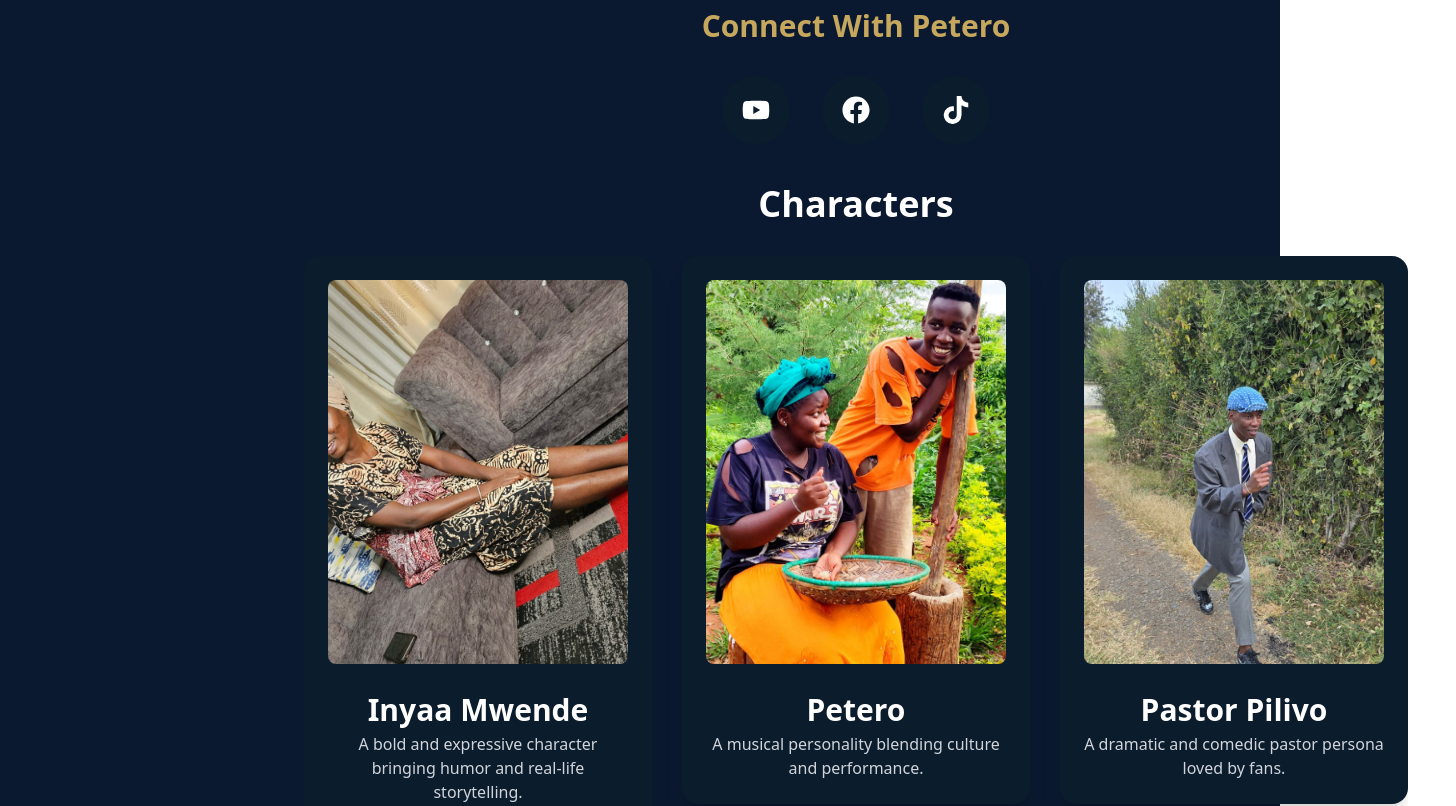
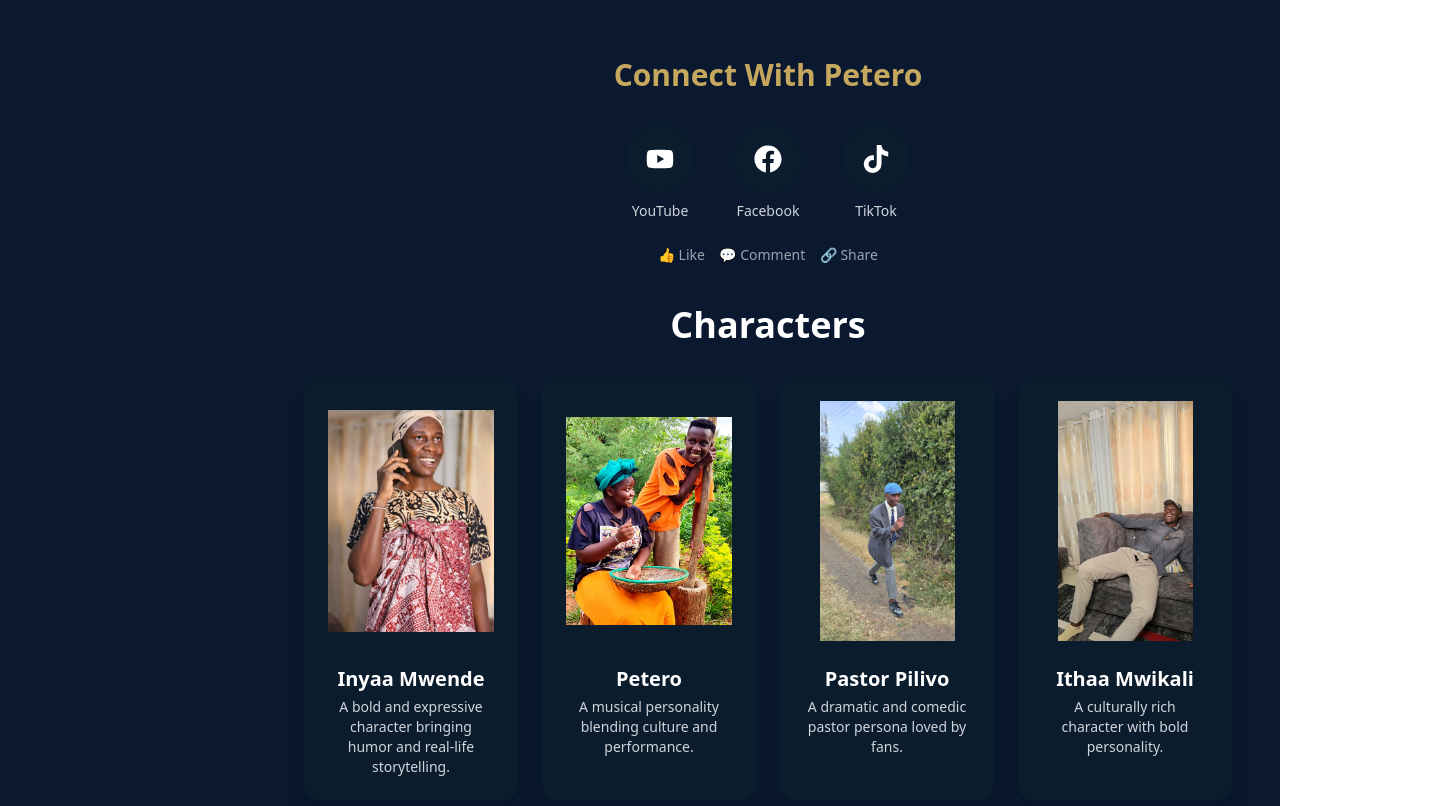
Before and after one commit to CaroMusangi1/PETERO, a React (Vite) app in the folder petero-msanii/: page / in a window 1280 px wide. Shown: the part 880-1686 px from the top of the page, 1456 px wide, since content can reach past the window. Built offline with nearby package versions, Linux system fonts and the light colour scheme.

Commit message:
home page

```diff
--- a/petero-msanii/src/components/media/Carousel.jsx
+++ b/petero-msanii/src/components/media/Carousel.jsx
@@ -5,61 +5,53 @@ import characters from "../../data/characters";
 
 function Carousel() {
   return (
-    <div className="max-w-6xl mx-auto px-4 sm:px-6">
-      {/* Section Title */}
-      <h2 className="text-2xl sm:text-3xl md:text-4xl font-bold text-white mb-6 sm:mb-8 text-center">
+    <div className="max-w-7xl mx-auto px-4 sm:px-6">
+      <h2 className="text-2xl sm:text-3xl md:text-4xl font-bold text-white mb-8 text-center">
         Characters
       </h2>
 
-      {/* Outer Swiper: Scrolls through characters */}
-      <Swiper
-        spaceBetween={16}  // smaller gap on mobile
-        slidesPerView={1}
-        loop = {true}
-                breakpoints={{
-          640: { slidesPerView: 1, spaceBetween: 20 },
-          768: { slidesPerView: 2, spaceBetween: 24 },
-          1024: { slidesPerView: 3, spaceBetween: 30 },
-        }}
+      {/* Grid showing ALL characters */}
+      <div className="grid grid-cols-1 sm:grid-cols-2 lg:grid-cols-4 gap-6">
+        {characters.map((char, idx) => (
+          <div
+            key={idx}
+            className="bg-navy p-4 sm:p-6 rounded-2xl shadow-xl flex flex-col items-center text-center"
           >
-        {characters.map((char, idx) => (
-          <SwiperSlide key={idx}>
-            <div className="bg-navy p-4 sm:p-6 rounded-2xl shadow-xl flex flex-col items-center text-center">
-
-              {/* Inner Swiper: Autoplay only */}
+            {/* Image slider for each character */}
             <Swiper
               modules={[Autoplay]}
               autoplay={{
                 delay: 3000,
                 disableOnInteraction: false,
               }}
+              slidesPerView={1}
               spaceBetween={10}
-                slidesPerView={1}
               speed={800}
-                className="w-full h-56 sm:h-72 md:h-80 lg:h-96 mb-4"
+              className="w-full h-60 mb-4"
             >
               {char.images.map((img, i) => (
                 <SwiperSlide key={i}>
+                  <div className="w-full h-60 flex items-center justify-center rounded-lg overflow-hidden">
                     <img
                       src={img}
                       alt={`${char.name} ${i + 1}`}
-                      className="w-full h-full object-cover rounded-lg"
+                      className="max-h-full max-w-full object-contain"
                     />
+                  </div>
                 </SwiperSlide>
               ))}
             </Swiper>
 
-              {/* Character name and description */}
-              <h3 className="text-xl sm:text-2xl md:text-3xl font-bold text-white mt-2 sm:mt-3">
+            <h3 className="text-xl font-bold text-white mt-2">
               {char.name}
             </h3>
-              <p className="text-gray-300 text-sm sm:text-base mt-1">
+
+            <p className="text-gray-300 text-sm mt-1">
               {char.description}
             </p>
           </div>
-          </SwiperSlide>
         ))}
-      </Swiper>
+      </div>
     </div>
   );
 }
--- /dev/null
+++ b/petero-msanii/src/components/ui/Footer.jsx
@@ -0,0 +1,9 @@
+function Footer() {
+  return (
+    <footer className="w-full bg-navy py-6 text-center text-gray-300 mt-12">
+      Petero Msanii &copy; {new Date().getFullYear()}
+    </footer>
+  );
+}
+
+export default Footer;
--- /dev/null
+++ b/petero-msanii/src/components/ui/Header.jsx
@@ -0,0 +1,13 @@
+function Header() {
+  return (
+    <header className="w-full bg-navy/90 backdrop-blur sticky top-0 z-30 border-b border-gray-700">
+      <div className="max-w-7xl mx-auto px-6 py-3 flex justify-center">
+               <p className="text-gold text-sm md:text-base">
+          Stories, Performance, Passion
+        </p>
+      </div>
+    </header>
+  );
+}
+
+export default Header;
--- a/petero-msanii/src/data/characters.js
+++ b/petero-msanii/src/data/characters.js
@@ -3,7 +3,7 @@ const characters = [
   {
     name: "Inyaa Mwende",
     description: "A bold and expressive character bringing humor and real-life storytelling.",
-    images: ["/characters/inyaa1.jpeg", "/characters/inyaa2.jpeg", "/characters/inyaa3.jpeg"],
+    images: ["/characters/inyaa1.jpeg", "/characters/inyaa3.jpeg"],
   },
   {
     name: "Petero",
--- a/petero-msanii/src/pages/Home.jsx
+++ b/petero-msanii/src/pages/Home.jsx
@@ -1,10 +1,17 @@
+// src/pages/Home.jsx
+import Header from "../components/ui/Header";
 import HeroSection from "../components/ui/HeroSection";
+import SocialLinks from "../components/ui/SocialLinks";
+import Carousel from "../components/media/Carousel";
+import Footer from "../components/ui/Footer";
 import { FaYoutube, FaFacebook, FaTiktok } from "react-icons/fa";
-import Carousel from "../components/media/Carousel";
 
 function Home() {
   return (
     <>
+      {/* HEADER */}
+      <Header />
+
       {/* HERO SECTION */}
       <HeroSection />
 
@@ -14,33 +21,50 @@ function Home() {
           Connect With Petero
         </h2>
 
-        <div className="flex flex-col md:flex-row justify-center gap-8 items-center">
+        <div className="flex flex-row justify-center gap-10 items-center">
+          {/* YouTube */}
           <a
-            href="#"
+            href="https://www.youtube.com/yourchannel" // replace with actual link
             target="_blank"
             rel="noopener noreferrer"
-            className="bg-navy p-5 rounded-full hover:shadow-lg hover:shadow-gold transition duration-300"
+            className="flex flex-col items-center"
           >
-            <FaYoutube size={28} />
+            <div className="bg-navy p-5 rounded-full hover:shadow-lg hover:shadow-gold transition duration-300">
+              <FaYoutube size={28} />
+            </div>
+            <span className="text-sm mt-2 text-gray-300">YouTube</span>
           </a>
 
+          {/* Facebook */}
           <a
-            href="#"
+            href="https://www.facebook.com/yourpage" // replace with actual link
             target="_blank"
             rel="noopener noreferrer"
-            className="bg-navy p-5 rounded-full hover:shadow-lg hover:shadow-gold transition duration-300"
+            className="flex flex-col items-center"
           >
-            <FaFacebook size={28} />
+            <div className="bg-navy p-5 rounded-full hover:shadow-lg hover:shadow-gold transition duration-300">
+              <FaFacebook size={28} />
+            </div>
+            <span className="text-sm mt-2 text-gray-300">Facebook</span>
           </a>
 
+          {/* TikTok */}
           <a
-            href="#"
+            href="https://www.tiktok.com/@yourprofile" // replace with actual link
             target="_blank"
             rel="noopener noreferrer"
-            className="bg-navy p-5 rounded-full hover:shadow-lg hover:shadow-gold transition duration-300"
+            className="flex flex-col items-center"
           >
-            <FaTiktok size={28} />
+            <div className="bg-navy p-5 rounded-full hover:shadow-lg hover:shadow-gold transition duration-300">
+              <FaTiktok size={28} />
+            </div>
+            <span className="text-sm mt-2 text-gray-300">TikTok</span>
           </a>
+        </div>
+
+        {/* LIKE COMMENT SHARE LINE */}
+        <div className="mt-6 text-gray-400 text-sm">
+          👍 Like &nbsp;&nbsp; 💬 Comment &nbsp;&nbsp; 🔗 Share
         </div>
       </section>
 
@@ -48,6 +72,9 @@ function Home() {
       <section className="pt-4 pb-16">
         <Carousel />
       </section>
+
+      {/* FOOTER */}
+      <Footer />
     </>
   );
 }
```
Also changed, not shown: petero-msanii/public/characters/inyaa2.jpeg (deleted). Lines whose indentation alone changed are shown as unchanged.
